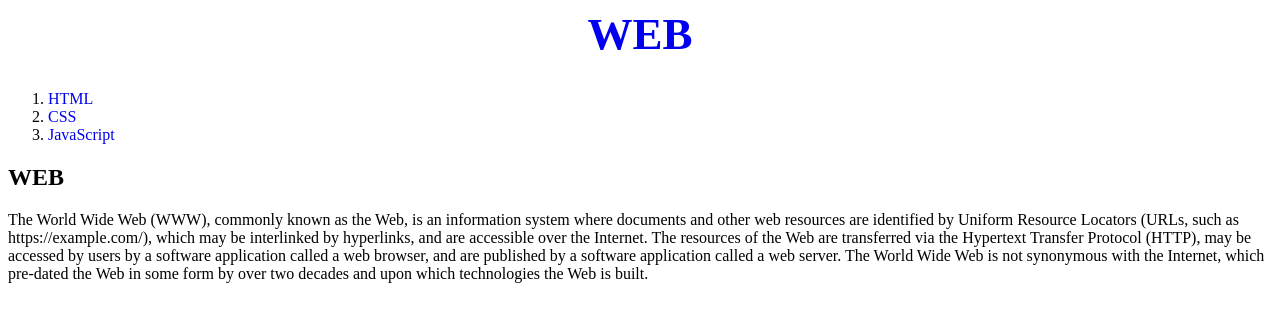
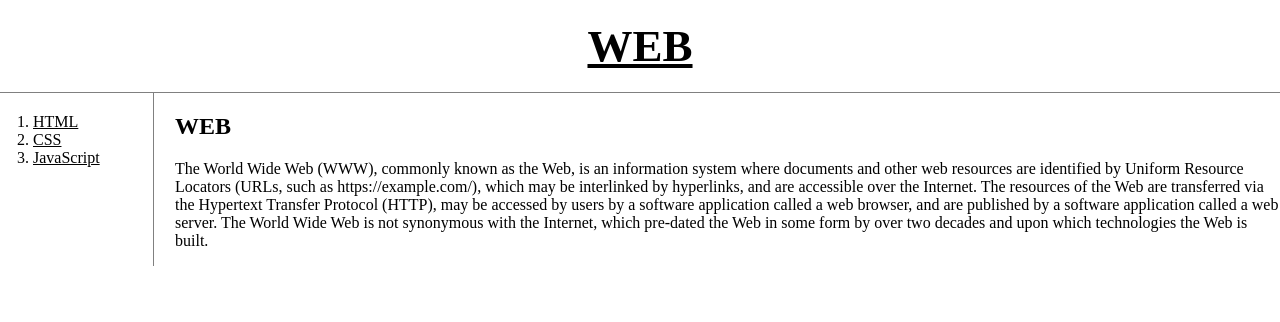
Before and after one commit to tech-kim/web1, a plain HTML site: page index.html in a window 1280 px wide. Drawn offline with Linux system fonts and the light colour scheme.

Commit message:
CSS_Updated_version

```diff
--- a/index.html
+++ b/index.html
@@ -3,18 +3,11 @@
     <head>
         <title>WEB1 - Welcome</title>
         <meta charset="utf-8">
-        <style>
-            a {
-                text-decoration: none;
-            }
-            h1 {
-                text-align: center;
-                font-size: 45px;
-            }
-        </style>
+        <link rel="stylesheet" href="style.css">
     </head>
     <body>
         <h1><a href="index.html">WEB</a></h1>
+        <div id="grid">
           <ol>
               <li><a href="1.html" title = "HTML">HTML</a></li>
               <li><a href="2.html" title = "CSS">CSS</a></li>
@@ -28,7 +21,10 @@
               <li><a href="3.html" title = "JavaScript"><font color="red">JavaScript</font></a></li>
           </ol>
           -->
+          <div id="article">
             <h2>WEB</h2>
             <p>The World Wide Web (WWW), commonly known as the Web, is an information system where documents and other web resources are identified by Uniform Resource Locators (URLs, such as https://example.com/), which may be interlinked by hyperlinks, and are accessible over the Internet. The resources of the Web are transferred via the Hypertext Transfer Protocol (HTTP), may be accessed by users by a software application called a web browser, and are published by a software application called a web server. The World Wide Web is not synonymous with the Internet, which pre-dated the Web in some form by over two decades and upon which technologies the Web is built. </p>
+          </div>
+        </div>
     </body>
 </html>
--- /dev/null
+++ b/style.css
@@ -0,0 +1,40 @@
+a {
+    color:black;
+}
+h1 {
+    text-align: center;
+    font-size: 45px;
+    border-bottom:1px solid gray;
+    margin:0;
+    padding:20px;
+}
+#grid ol {
+  border-right:1px solid gray;
+  width:100px;
+  margin:0;
+  padding: 20px;
+}
+body{
+  margin:0;
+}
+#grid {
+  display:grid;
+  grid-template-columns: 150px 1fr;
+}
+#grid ol {
+  padding-left:33px;
+}
+#grid #article {
+  padding-left:25px;
+}
+@media(max-width:800px){
+  #grid {
+    display:block;
+  }
+  #grid ol {
+    border-right:none;
+  }
+  h1 {
+    border-bottom:none;
+  }
+}
```
Also changed, not shown: 1.html (+6 -9 lines), 2.html (+6 -9 lines), 3.html (+1 -43 lines). Lines whose indentation alone changed are shown as unchanged.
